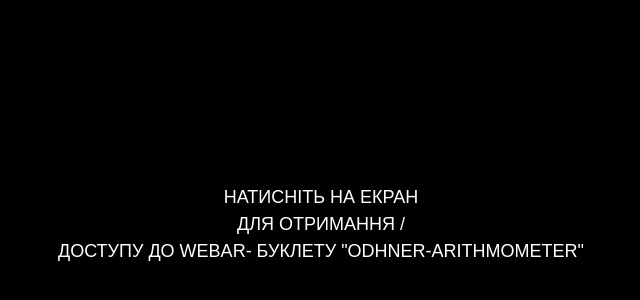
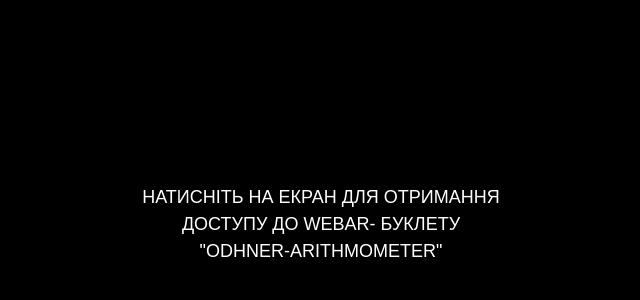
Before and after one commit to VitaliyS13/Odhner-Arithmometer, a plain HTML site: page index.html in a window 1280 px wide. Shown: the part 176-476 px from the top of the page, without its empty margins (319-959 px from the left). Drawn offline with nearby package versions, Linux system fonts and the light colour scheme.

Commit message:
Update index.html
Created by GitHub

```diff
--- a/index.html
+++ b/index.html
@@ -26,11 +26,10 @@
                 text-transform: uppercase; font-family: Arial, Helvetica, sans-serif; font-weight: 400; line-height: 1.5em; font-size: large; white-space: nowrap;
                 user-select: none; pointer-events: none;
             ">
-            Натисніть на екран
-            <br>
-            для отримання /
+            Натисніть на екран для отримання
             <br>
             доступу до WebAR- буклету
+            <br>
             "Odhner-Arithmometer"
         </div>
     </div>
```
